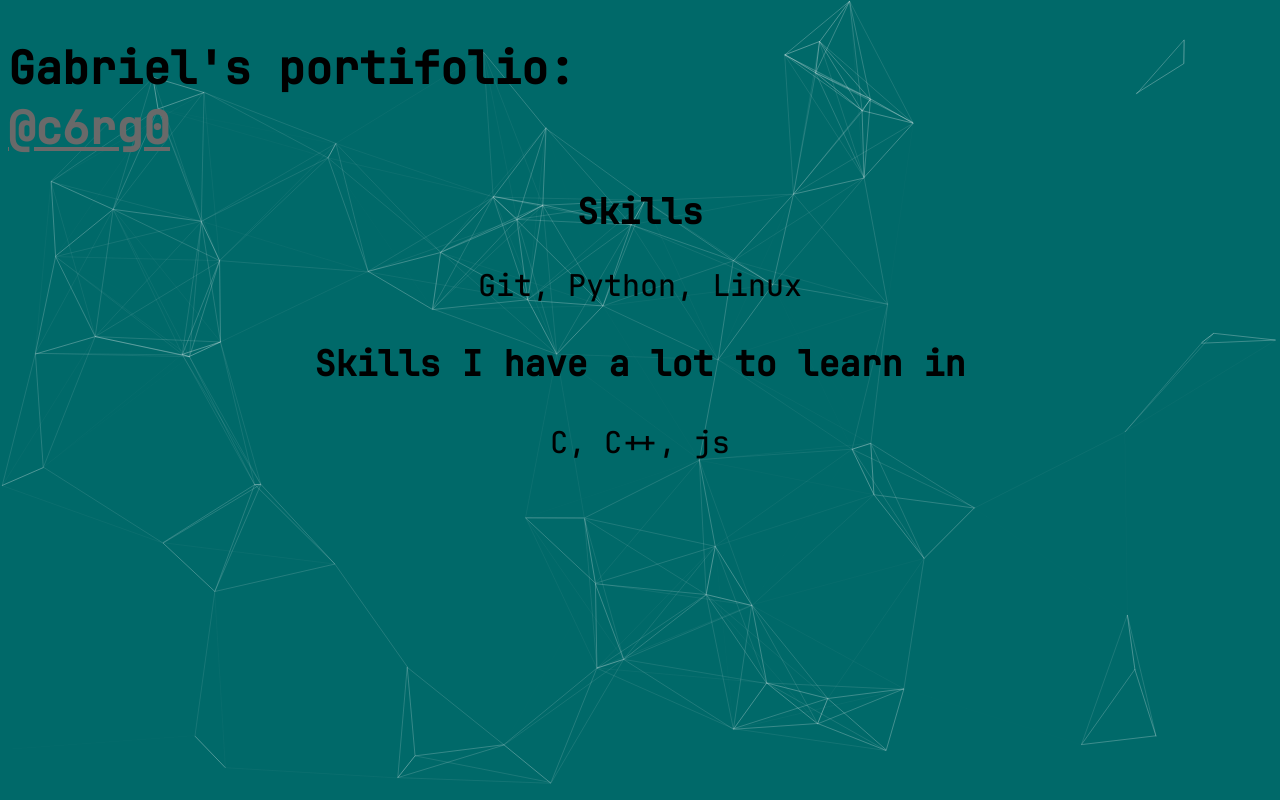
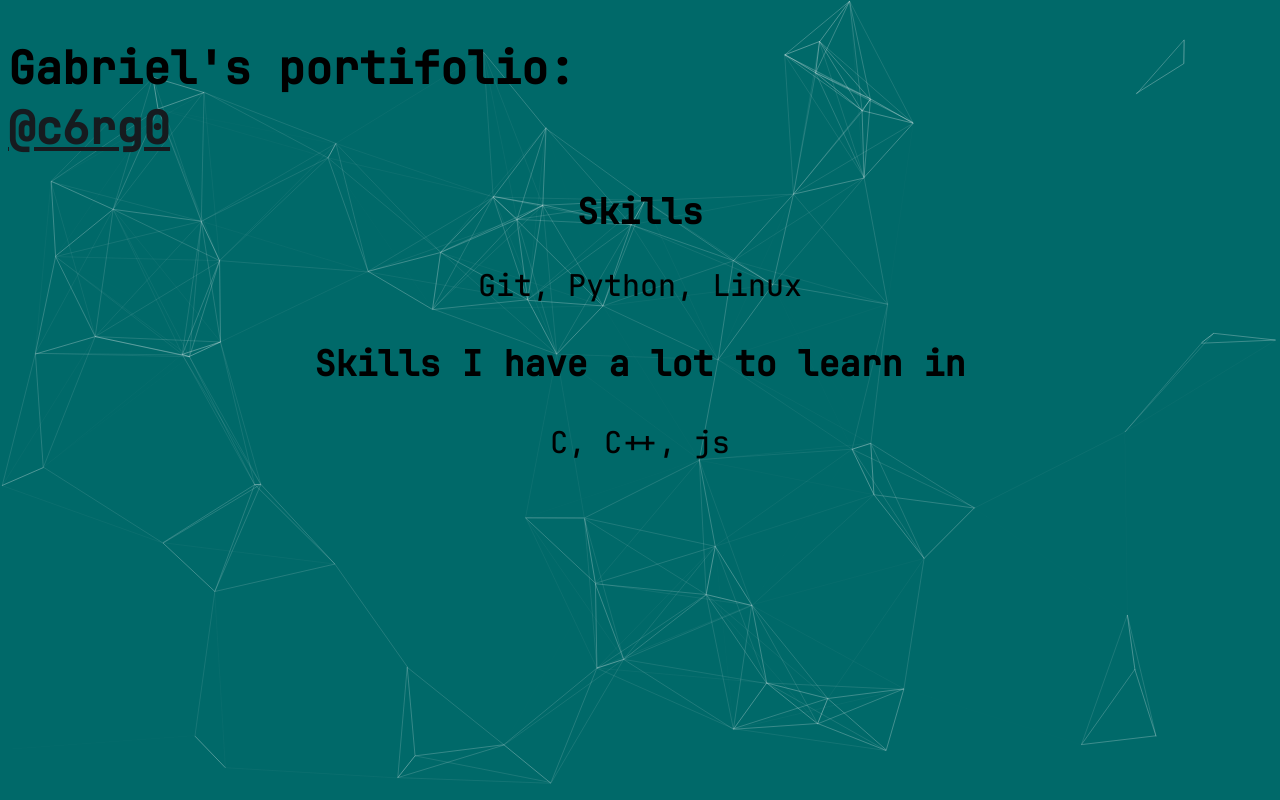
Before and after one commit to c6rg0/c6rg0.github.io, a plain HTML site: page index.html in a window 1280 px wide. In both pictures the pointer is over the link "@c6rg0". Drawn offline with nearby package versions, Linux system fonts and the light colour scheme.

Commit message:
Changes the colour of link (when hovering above)

```diff
--- a/web.css
+++ b/web.css
@@ -44,13 +44,13 @@ a:visited {
 }
 
 a:hover {
-	color: #696969;
+	color: #161B1F;
 	background-color: tranparent;
 	text-decoration: underline;
 }
 
 a:active {
-	color: #696969;
+	color: #1611B1F;
 	background-color: tranparent;
 	text-decoration: none;
 }
```
